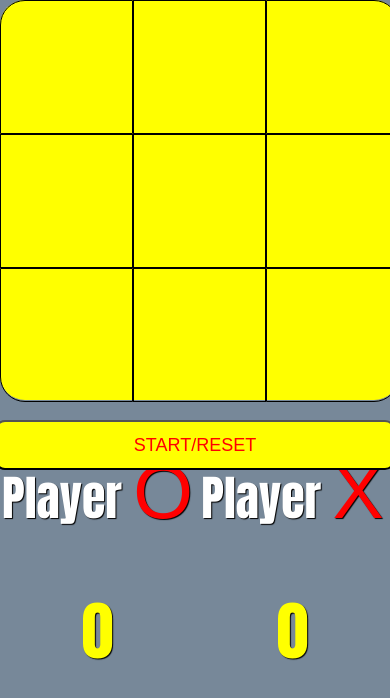
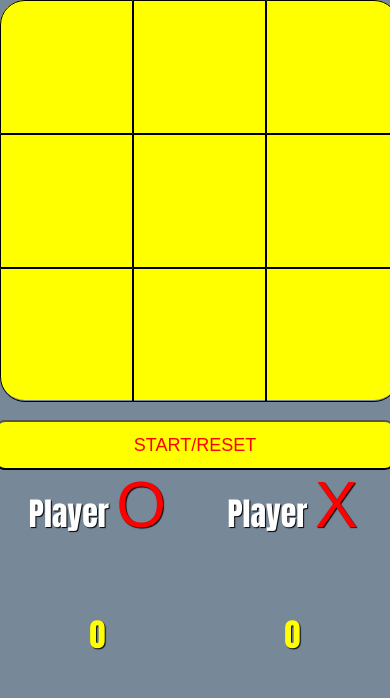
Before and after one commit to RomaP28/TIC-TAC-TOE, a plain HTML site: page index.html in a window 390 px wide. Drawn offline with Linux system fonts and the light colour scheme.

Commit message:
Styles implementation

```diff
--- a/css/style.css
+++ b/css/style.css
@@ -146,7 +146,7 @@ span{
 }
 .btn:disabled {
 	background-color: #eee;
-	border-color: #eee;
+	border-color: black;
 	color: #444;
 	cursor: not-allowed;
 }
@@ -159,8 +159,15 @@ span{
     padding-top: 400px;
   }
   .wrapper{
-    flex-direction: column;
+    transition: all 0.5s;
     justify-content: flex-start;
-    align-items: center;
+  }
+  .player, .score, .result{
+    font-size: 2em;
+    font-weight: 500;
+  }
+  span{
+    font-size: 2em;
+    font-weight: 500;
   }
 }
```
